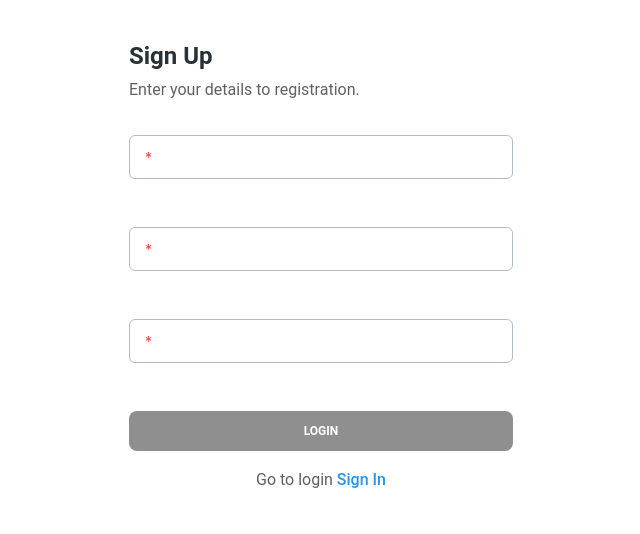
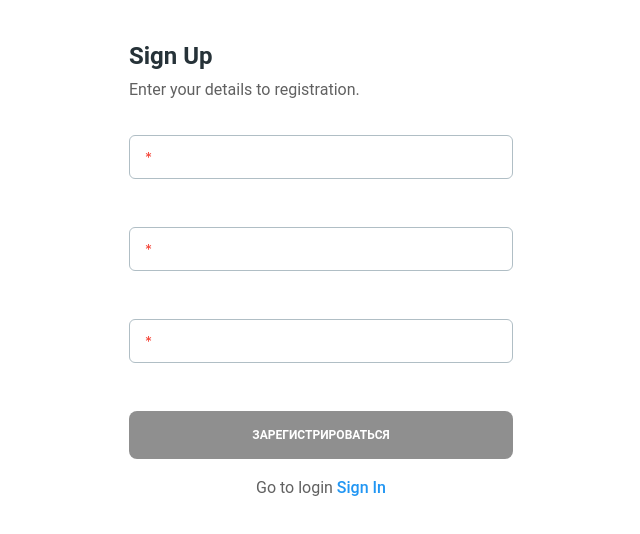
Before and after one commit to ArtemMazin/Chat-v2.0, a React (Create React App) app in the folder client/: page /sign-up in a window 1280 px wide. Shown: the top 534 px of the page, without its empty margins (287-927 px from the left). Built offline with nearby package versions, Linux system fonts and the light colour scheme.

Commit message:
feat: добавить аватарки и спинер

```diff
--- a/client/src/components/App.jsx
+++ b/client/src/components/App.jsx
@@ -7,15 +7,14 @@ import Main from './Main';
 import { getUsers, login, logout, register } from '../utils/api';
 
 export default function App() {
-  // const [name, setName] = useState('');
-  // const [email, setEmail] = useState('');
-  // const [password, setpassword] = useState('');
   const [loggedIn, setLoggedIn] = useState(false);
   const [users, setUsers] = useState([]);
   const navigate = useNavigate();
+  const [isLoading, setIsLoading] = useState(false);
 
   const handleSubmitLogin = (e, email, password) => {
     e.preventDefault();
+    setIsLoading(true);
 
     const handleLogin = () => setLoggedIn(true);
 
@@ -26,18 +25,22 @@ export default function App() {
       })
       .catch((err) => {
         console.log(err);
-      });
+      })
+      .finally(() => setIsLoading(false));
   };
 
   const handleSubmitRegistration = (e, name, email, password) => {
     e.preventDefault();
+    setIsLoading(true);
+
     register(name, email, password)
       .then((res) => {
         navigate('/sign-in', { replace: true });
       })
       .catch((err) => {
         console.log(err);
-      });
+      })
+      .finally(() => setIsLoading(false));
   };
   //токен
   useEffect(() => {
@@ -83,12 +86,7 @@ export default function App() {
           element={
             <FormRegister
               handleSubmitRegistration={handleSubmitRegistration}
-              // name={name}
-              // setName={setName}
-              // email={email}
-              // password={password}
-              // setEmail={setEmail}
-              // setpassword={setpassword}
+              isLoading={isLoading}
             />
           }
         />
@@ -96,11 +94,8 @@ export default function App() {
           path='/sign-in'
           element={
             <FormLogin
-              // email={email}
-              // password={password}
-              // setEmail={setEmail}
-              // setpassword={setpassword}
               handleSubmitLogin={handleSubmitLogin}
+              isLoading={isLoading}
             />
           }
         />
--- a/client/src/components/FormLogin.jsx
+++ b/client/src/components/FormLogin.jsx
@@ -2,8 +2,9 @@ import { Card, Input, Button, Typography } from '@material-tailwind/react';
 import { Link } from 'react-router-dom';
 import { useEffect } from 'react';
 import { useFormAndValidation } from '../hooks/useFormAndValidation';
+import { Spinner } from '@material-tailwind/react';
 
-export default function FormLogin({ handleSubmitLogin }) {
+export default function FormLogin({ handleSubmitLogin, isLoading }) {
   const { isFormValid, errors, handleChangeValidation, inputsValid, setInputsValid, values } = useFormAndValidation();
   const { email, password } = values;
 
@@ -57,11 +58,11 @@ export default function FormLogin({ handleSubmitLogin }) {
         </div>
 
         <Button
-          className='mt-2'
+          className='mt-2 h-12 flex justify-center items-center'
           fullWidth
           type='submit'
           disabled={!isFormValid}>
-          Login
+          {!isLoading ? 'Войти' : <Spinner />}
         </Button>
         <Typography
           color='gray'
--- a/client/src/components/FormRegister.jsx
+++ b/client/src/components/FormRegister.jsx
@@ -2,8 +2,9 @@ import { Card, Input, Button, Typography } from '@material-tailwind/react';
 import { Link } from 'react-router-dom';
 import { useEffect } from 'react';
 import { useFormAndValidation } from '../hooks/useFormAndValidation';
+import { Spinner } from '@material-tailwind/react';
 
-export default function FormRegister({ handleSubmitRegistration }) {
+export default function FormRegister({ handleSubmitRegistration, isLoading }) {
   const { isFormValid, errors, handleChangeValidation, inputsValid, setInputsValid, values } = useFormAndValidation();
   const { name, email, password } = values;
 
@@ -68,11 +69,11 @@ export default function FormRegister({ handleSubmitRegistration }) {
         </div>
 
         <Button
-          className='mt-2'
+          className='mt-2 h-12 flex justify-center items-center'
           fullWidth
           type='submit'
           disabled={!isFormValid}>
-          Login
+          {!isLoading ? 'Зарегистрироваться' : <Spinner />}
         </Button>
         <Typography
           color='gray'
--- a/client/src/components/Sidebar.jsx
+++ b/client/src/components/Sidebar.jsx
@@ -1,12 +1,22 @@
-import { List, Card } from '@material-tailwind/react';
+import { List, Card, Avatar } from '@material-tailwind/react';
 
 export default function Sidebar({ users }) {
+  console.log(users);
   return (
     <Card className='w-80 p-4 my-3 lg:fixed lg:top-16'>
       <div className='text-blue-400 text-center '>Users in this room</div>
       <List className='list-none'>
         {users.map((user) => (
-          <li key={user._id}>{user.name}</li>
+          <li
+            key={user._id}
+            className='flex gap-2'>
+            <Avatar
+              src={user.avatar}
+              alt='avatar'
+              className='w-6 h-6 object-cover'
+            />
+            <p>{user.name}</p>
+          </li>
         ))}
       </List>
     </Card>
```
